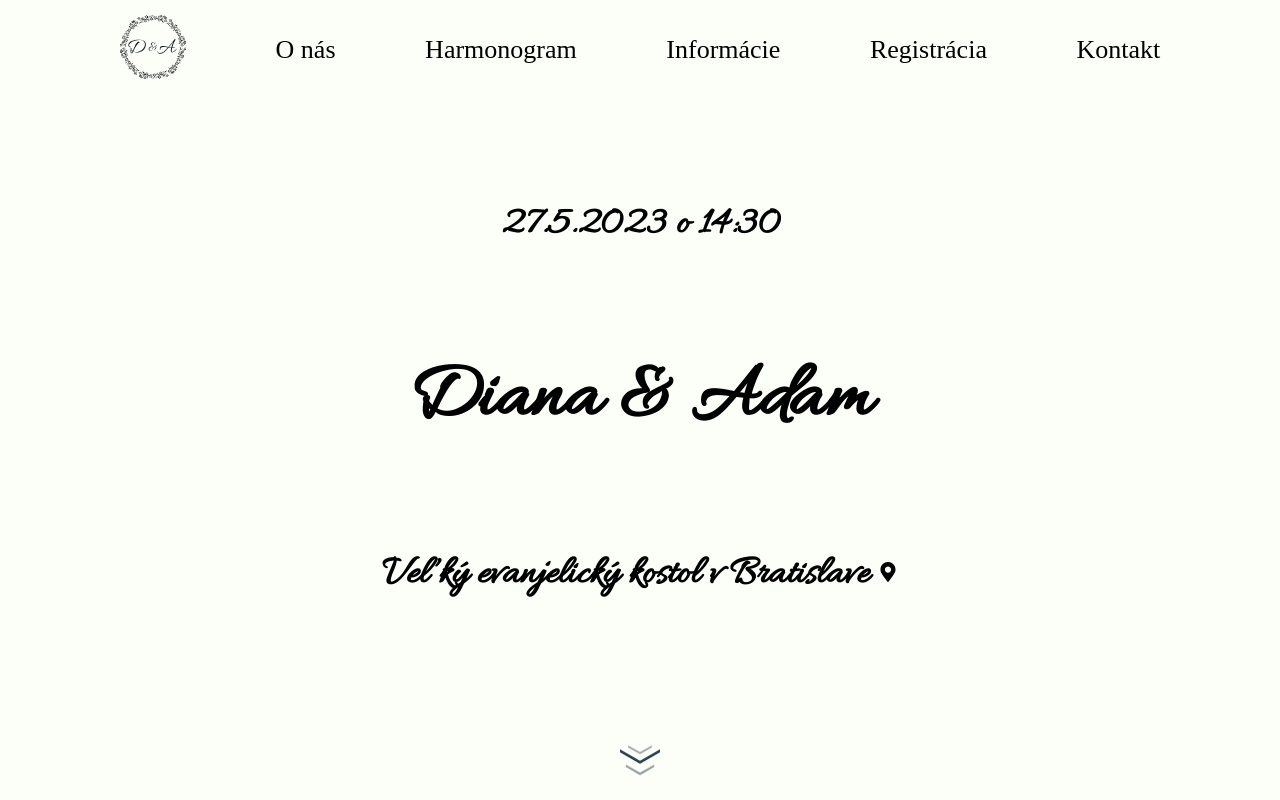
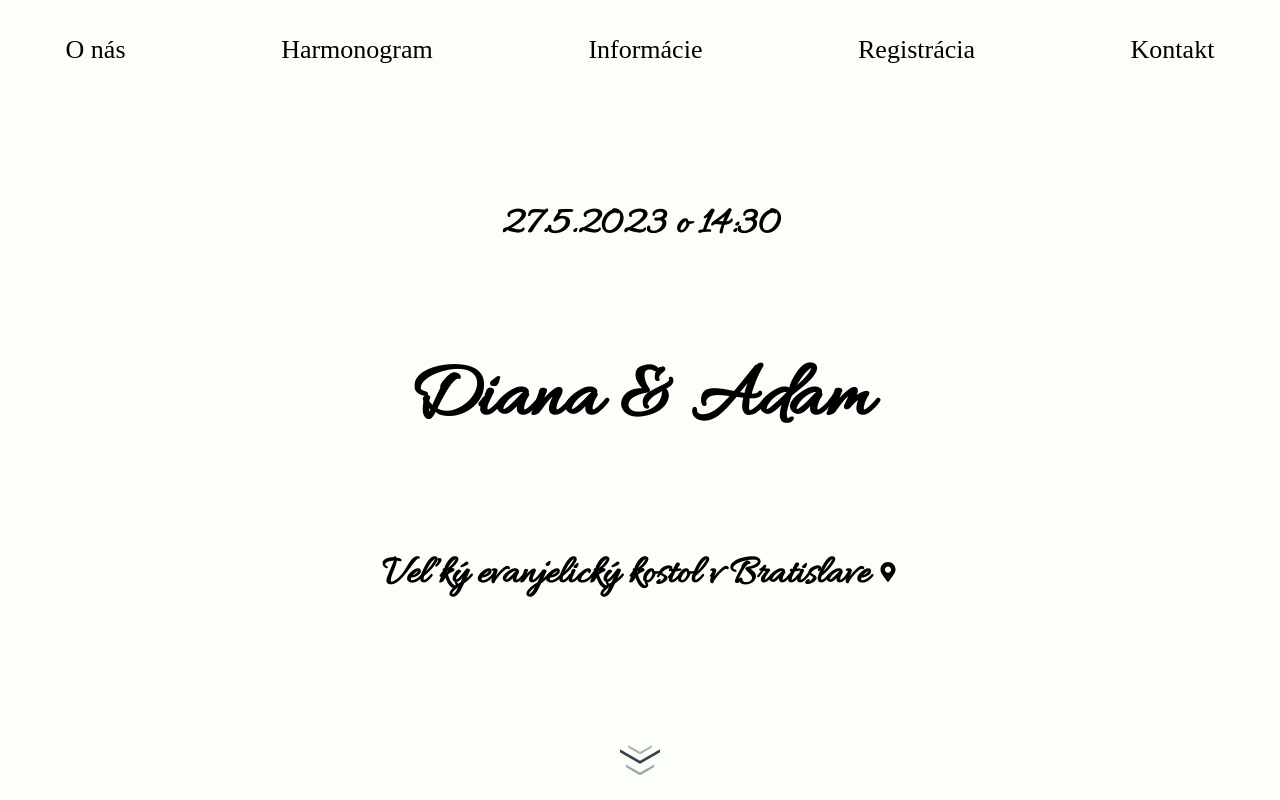
Before and after one commit to AdamSitarcik/wed-site, a React (Create React App) app in the folder client/: page / in a window 1280 px wide. Shown: the top 800 px of the page. Built offline with nearby package versions, Linux system fonts and the light colour scheme; a web font is replaced by a local one.

Commit message:
start working on navbars - create elements for small navbar, refactor big one; the toggleNavbar function in appContext doesnt work for some reason

```diff
--- a/client/package.json
+++ b/client/package.json
@@ -11,6 +11,7 @@
     "react": "^18.2.0",
     "react-dom": "^18.2.0",
     "react-icons": "^4.8.0",
+    "react-router-dom": "^6.10.0",
     "react-scripts": "5.0.1",
     "react-scroll": "^1.8.9",
     "styled-components": "^5.3.9",
--- a/client/src/App.js
+++ b/client/src/App.js
@@ -1,5 +1,6 @@
 // import logo from './logo_black.svg';
 import { useEffect } from 'react';
+import { BrowserRouter } from 'react-router-dom';
 import BigNavbar from './components/BigNavbar';
 import SmallNavbar from './components/SmallNavbar';
 import Background from './components/Background';
@@ -15,11 +16,11 @@ import {
 
 function App() {
     useEffect(() => {
-        window.history.scrollRestoration = 'manual'
-      }, []);
+        window.history.scrollRestoration = 'manual';
+    }, []);
 
     return (
-        <div className="App">
+        <BrowserRouter>
             <header className="App-header">
                 <BigNavbar />
                 <SmallNavbar />
@@ -33,7 +34,7 @@ function App() {
                 <Register className="section-container" />
                 <Contact className="section-container dark" />
             </div>
-        </div>
+        </BrowserRouter>
     );
 }
 
--- a/client/src/assets/wrappers/BigNavbar.js
+++ b/client/src/assets/wrappers/BigNavbar.js
@@ -3,17 +3,35 @@ import styled from 'styled-components';
 const Wrapper = styled.aside`
     display: none;
     @media (min-width: 992px) {
+        display: block;
+
+        .navbar-container {
+            width: 100vw;
             background-color: var(--background-color-light);
+            padding-top: 10px;
+            padding-bottom: 10px;
             height: var(--navbar-height);
             display: flex;
-        position: relative;
-        gap: 7vw;
+            align-items: center;
+            justify-content: center;
+            font-size: calc(10px + 2vmin);
+            color: black;
+        }
+
+        .content {
             width: 100%;
-        padding-top: 10px;
+            max-width: 1200px;
+            display: flex;
             justify-content: center;
             align-items: center;
-        font-size: calc(10px + 2vmin);
-        color: black;
+        }
+
+        .nav-links {
+            padding: 0 2vw;
+            width: 100%;
+            display: flex;
+            justify-content: space-between;
+        }
 
         .App-logo {
             height: 8vh;
--- a/client/src/assets/wrappers/SmallNavbar.js
+++ b/client/src/assets/wrappers/SmallNavbar.js
@@ -1,26 +1,77 @@
 import styled from 'styled-components';
 
 const Wrapper = styled.aside`
-    height: 0;
+    @media (min-width: 992px) {
+        display: none;
+    }
+
+    .navbar-container {
+        display: flex;
+        justify-content: center;
+        align-items: center;
+        flex-direction: column;
+        opacity: 0;
+        position: fixed;
+        background-color: rgb(0, 0, 0, 0.7);
+        z-index: -1;
+        transition: var(--transition);
+        inset: 0;
+    }
+
+    .navbar-content {
+        display: flex;
+        flex-direction: column;
+        justify-content: space-between;
+        align-items: center;
+        position: relative;
+        width: 45vw;
+        min-width: 175px;
+        max-width: 300px;
+        height: 90vw;
+        min-height: 350px;
+        max-height: 600px;
+        background-color: var(--background-color-light-non-transparent);
+        border-radius: 25px;
+        box-shadow: 0 0 5px 5px var(--background-color-light-non-transparent);
+    }
+
+    .nav-links {
+        height: 75%;
         display: flex;
         flex-direction: column;
         position: relative;
-    gap: 7vw;
-    width: 100%;
+        justify-content: space-around;
         padding-top: 10px;
         margin-left: 10px;
-    align-items: flex-start;
-    font-size: calc(10px + 2vmin);
+        align-items: center;
+        font-size: 150%;
         color: black;
+    }
+
+    .show-navbar {
+        z-index: 99;
+        opacity: 1;
+    }
+
+    .close-btn {
+        font-size: 20px;
+        border: none;
+        background: none;
+        position: absolute;
+        right: 5px;
+        top: 5px;
+        cursor: pointer;
+    }
 
     .App-logo {
-            height: 8vh;
+        height: 20%;
+        min-height: 32px;
+        position: absolute;
+        left: 50%;
+        top: 3%;
+        transform: translate(-50%, -3%);
         pointer-events: none;
         margin: 0;
-    }
-
-    @media (min-width: 992px) {
-        display: none;
     }
 `;
 
--- a/client/src/components/BigNavbar.js
+++ b/client/src/components/BigNavbar.js
@@ -1,33 +1,20 @@
 import Wrapper from '../assets/wrappers/BigNavbar.js';
 import { Link } from 'react-scroll';
 import Logo from './Logo.js';
+import { useAppContext } from '../context/appContext.js';
+import NavLinks from './NavLinks.js';
 
 const Navbar = () => {
-    const links = [
-        { id: 1, text: 'O nás', navigate: 'about-us' },
-        { id: 2, text: 'Harmonogram', navigate: 'timeline' },
-        { id: 3, text: 'Informácie', navigate: 'info' },
-        { id: 4, text: 'Registrácia', navigate: 'register' },
-        { id: 5, text: 'Kontakt', navigate: 'contact' },
-    ];
 
     return (
         <Wrapper>
-            <Logo href="/" />
-            {links.map((link) => {
-                const { id, text, navigate } = link;
-                return (
-                    <Link
-                        to={navigate}
-                        key={id}
-                        activeClass="active"
-                        spy={true}
-                        smooth={true}
-                    >
-                        {text}
-                    </Link>
-                );
-            })}
+            <div className="navbar-container">
+                <div className="content">
+                    {/* <Logo /> */}
+                    <NavLinks />
+                </div>
+            </div>
+
         </Wrapper>
     );
 };
--- a/client/src/components/Logo.js
+++ b/client/src/components/Logo.js
@@ -1,9 +1,9 @@
-const Logo = ({ href }) => {
-  return (
-    <a href={href}>
-      <img src="../logo_black.svg" className="App-logo" alt="logo" />
-    </a>
-  );
+const Logo = () => {
+    return (
+        <a href="/">
+            <img src="../logo_black.svg" className="App-logo" alt="logo" />
+        </a>
+    );
 };
 
 export default Logo;
--- /dev/null
+++ b/client/src/components/NavLinks.js
@@ -0,0 +1,28 @@
+import { useAppContext } from '../context/appContext';
+import { Link } from 'react-scroll';
+
+const NavLinks = () => {
+    const { sections, toggleNavbar } = useAppContext();
+
+    return (
+        <div className='nav-links'>
+            {sections.map((section) => {
+                const { id, text, navigate } = section;
+                return (
+                    <Link
+                        to={navigate}
+                        key={id}
+                        activeClass="active"
+                        spy={true}
+                        smooth={true}
+                        // onClick={toggleNavbar}
+                    >
+                        {text}
+                    </Link>
+                );
+            })}
+        </div>
+    );
+};
+
+export default NavLinks;
--- a/client/src/components/SmallNavbar.js
+++ b/client/src/components/SmallNavbar.js
@@ -1,33 +1,37 @@
+import { useAppContext } from '../context/appContext';
 import Wrapper from '../assets/wrappers/SmallNavbar.js';
-import { Link } from 'react-scroll';
 import Logo from './Logo.js';
+import { FaTimes } from 'react-icons/fa';
+import NavLinks from './NavLinks';
 
 const Navbar = () => {
-    const links = [
-        { id: 1, text: 'O nás', navigate: '#about-us' },
-        { id: 2, text: 'Harmonogram', navigate: '#timeline' },
-        { id: 3, text: 'Informácie', navigate: '#info' },
-        { id: 4, text: 'Registrácia', navigate: '#register' },
-        { id: 5, text: 'Kontakt', navigate: '#contact' },
-    ];
+    const { toggleNavbar, showSmallNavbar } = useAppContext();
+
+    const skuska = () => {
+        console.log('click');
+    }
 
     return (
         <Wrapper>
-            <Logo href="/" />
-            {links.map((link) => {
-                const { id, text, navigate } = link;
-                return (
-                    <Link
-                        to={navigate}
-                        key={id}
-                        activeClass="active"
-                        spy={true}
-                        smooth={true}
+            <div
+                className={
+                    showSmallNavbar
+                        ? 'navbar-container show-navbar'
+                        : 'navbar-container'
+                }
+            >
+                <div className="navbar-content">
+                    <Logo />
+                    <button
+                        type="button"
+                        className="close-btn"
+                        onClick={skuska}
                     >
-                        {text}
-                    </Link>
-                );
-            })}
+                        <FaTimes />
+                    </button>
+                    <NavLinks />
+                </div>
+            </div>
         </Wrapper>
     );
 };
--- a/client/src/context/actions.js
+++ b/client/src/context/actions.js
@@ -1 +1 @@
-export const TOGGLE_SIDEBAR = 'TOGGLE_SIDEBAR';
+export const TOGGLE_NAVBAR = 'TOGGLE_NAVBAR';
--- a/client/src/context/appContext.js
+++ b/client/src/context/appContext.js
@@ -1,22 +1,30 @@
-import React, { useReducer, useContext } from 'react';
+import React, { useReducer, useContext, createContext } from 'react';
 import reducer from './reducer';
-import { TOGGLE_SIDEBAR } from './actions';
+import { TOGGLE_NAVBAR } from './actions';
 
 const initialState = {
-    showSidebar: false,
+    showSmallNavbar: true,
+    sections: [
+        { id: 1, text: 'O nás', navigate: 'about-us' },
+        { id: 2, text: 'Harmonogram', navigate: 'timeline' },
+        { id: 3, text: 'Informácie', navigate: 'info' },
+        { id: 4, text: 'Registrácia', navigate: 'register' },
+        { id: 5, text: 'Kontakt', navigate: 'contact' },
+    ],
 };
 
-const AppContext = React.createContext();
+const AppContext = createContext(initialState);
 
 const AppProvider = ({ children }) => {
     const [state, dispatch] = useReducer(reducer, initialState);
 
-    const toggleSidebar = () => {
-        dispatch({ type: TOGGLE_SIDEBAR });
+    const toggleNavbar = () => {
+        // dispatch({ type: TOGGLE_NAVBAR });
+        console.log('toggle');
     };
 
     return (
-        <AppContext.Provider value={{ ...state, toggleSidebar }}>
+        <AppContext.Provider value={{ ...state, toggleNavbar }}>
             {children}
         </AppContext.Provider>
     );
--- a/client/src/context/reducer.js
+++ b/client/src/context/reducer.js
@@ -1,9 +1,9 @@
-import { TOGGLE_SIDEBAR } from './actions';
-import { initialState } from './appContext.js';
+import { TOGGLE_NAVBAR } from './actions';
 
 const reducer = (state, action) => {
-    if (action.type === TOGGLE_SIDEBAR) {
-        return { ...state, showSidebar: !state.showSidebar };
+    switch (action.type) {
+        case TOGGLE_NAVBAR:
+            return { ...state, showSmallNavbar: !state.showSmallNavbar };
     }
 };
 
--- a/client/src/index.css
+++ b/client/src/index.css
@@ -5,14 +5,17 @@ font-family: 'IM Fell English', serif;
 font-family: 'IM Fell English SC', serif; */
 
 :root {
-  --background-color-info: #fafdf344;
-  --background-color-light: #fafdf398;
-  --background-color-dark: #dadabf98;
-  --navbar-height: 10vh;
-  --section-height: 100vh;
   --allura: 'Allura', cursive;
   --im-fell-english: 'IM Fell English', serif;
   --im-fell-english-sc: 'IM Fell English SC', serif;
+
+  --background-color-info: #fafdf344;
+  --background-color-light: #fafdf398;
+  --background-color-light-non-transparent: #fafdf3;
+  --background-color-dark: #dadabf98;
+
+  --navbar-height: 10vh;
+  --section-height: 100vh;
   --bckg-img-max-width: 650px;
   --slide-width: 70vw;
   --slide-max-width: 700px;
@@ -20,9 +23,14 @@ font-family: 'IM Fell English SC', serif; */
   --slide-heigth: calc(var(--slide-width) * 9/16);
   --slide-max-heigth: calc(var(--slide-max-width) *9/16);
   --slide-min-heigth: 300px;
+
+  --transition: 0.3s ease-in-out all;
+
 }
 
 body {
+  text-align: center;
+  max-width: 100vw;
   align-items: center;
   margin: 0;
   padding: 0;
@@ -65,10 +73,7 @@ h2 {
   font-family: var(--allura)
 }
 
-.App {
-  text-align: center;
-  max-width: 100vw;
-}
+.App {}
 
 .section-container {
   background-color: var(--background-color-light);
```
Also changed, not shown: 1 other file (tests, documents, lock files or other folders). Lines whose indentation alone changed are shown as unchanged.
